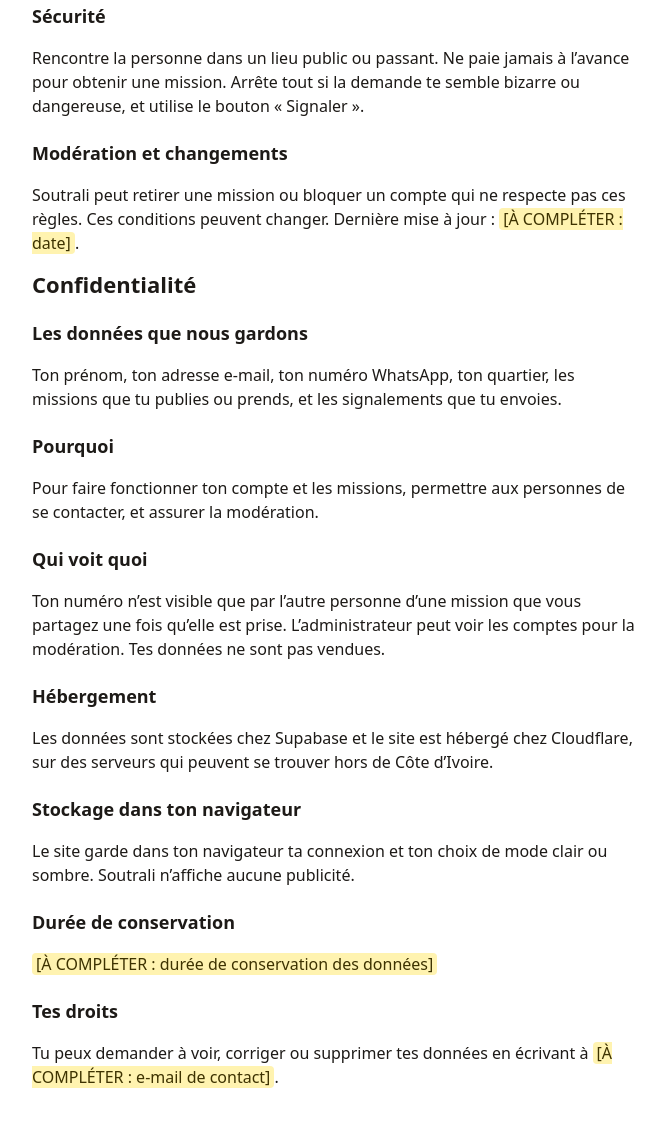
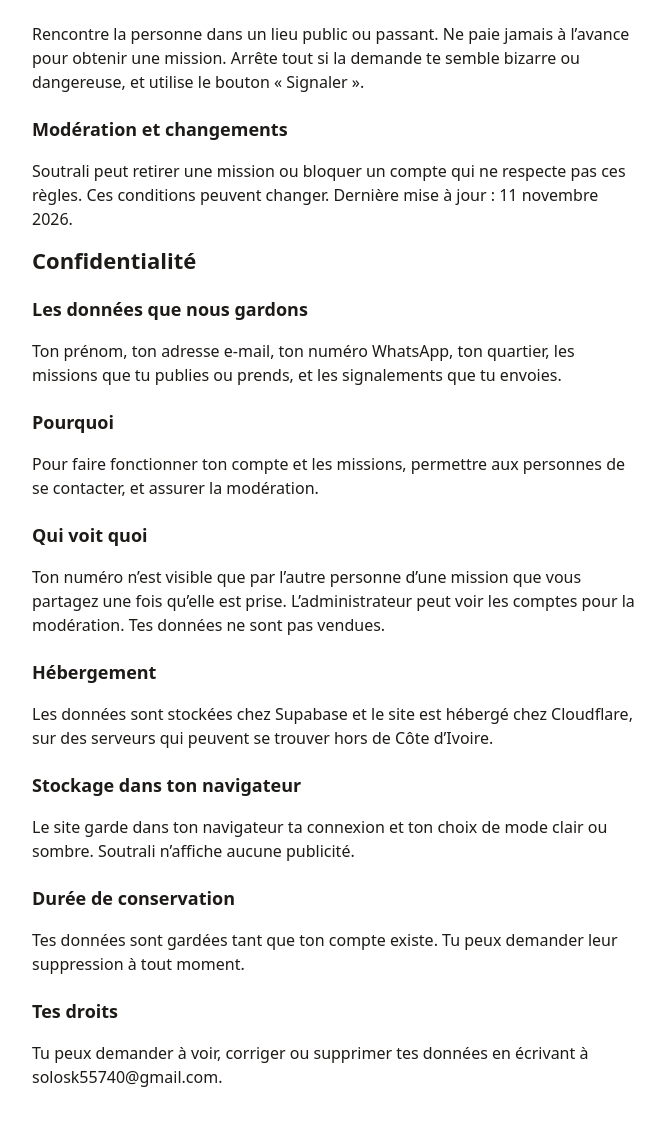
Before and after one commit to Soutralici/SOUTRALI, a plain HTML site: page legal.html in a window 1280 px wide. Shown: the part 896-2022 px from the top of the page, without its empty margins (304-969 px from the left). Drawn offline with Linux system fonts and the light colour scheme.

Commit message:
Update legal.html

```diff
--- a/legal.html
+++ b/legal.html
@@ -14,11 +14,11 @@
 <h1 id="conditions">Conditions d’utilisation</h1>
 <h2>Qui sommes-nous</h2>
 <p>Soutrali est un site de mise en relation entre des personnes qui ont une tâche à faire et des jeunes qui cherchent un petit boulot, à Abidjan.</p>
-<p>Exploitant : <span class="todo">[À COMPLÉTER : nom de l’exploitant]</span>, <span class="todo">[À COMPLÉTER : adresse]</span>. Contact : <span class="todo">[À COMPLÉTER : e-mail de contact]</span>.</p>
+<p>Exploitant : Kamagaté Souleymane, Abobo, Abidjan. Contact : solosk55740@gmail.com.</p>
 <h2>Ce que Soutrali fait et ne fait pas</h2>
 <p>Soutrali met des personnes en relation. Soutrali n’est ni l’employeur ni l’agent des jeunes, et ne garantit ni la qualité du travail ni le paiement. Soutrali ne reçoit ni ne transmet d’argent.</p>
 <h2>Ton compte</h2>
-<p>Donne des informations exactes. Âge minimum : <span class="todo">[À COMPLÉTER : âge minimum]</span>. Garde ton mot de passe secret. Tu es responsable de ce que tu publies.</p>
+<p>Tu dois avoir au moins 18 ans pour t’inscrire. Donne des informations exactes. Garde ton mot de passe secret. Tu es responsable de ce que tu publies.</p>
 <h2>Règles</h2>
 <p>Les missions doivent être légales, sûres et honnêtes. Il est interdit de publier une mission illégale, dangereuse, trompeuse ou choquante, de demander un paiement à l’avance pour donner une mission, et d’insulter ou de harceler quelqu’un.</p>
 <h2>Missions et paiement</h2>
@@ -26,7 +26,7 @@
 <h2>Sécurité</h2>
 <p>Rencontre la personne dans un lieu public ou passant. Ne paie jamais à l’avance pour obtenir une mission. Arrête tout si la demande te semble bizarre ou dangereuse, et utilise le bouton « Signaler ».</p>
 <h2>Modération et changements</h2>
-<p>Soutrali peut retirer une mission ou bloquer un compte qui ne respecte pas ces règles. Ces conditions peuvent changer. Dernière mise à jour : <span class="todo">[À COMPLÉTER : date]</span>.</p>
+<p>Soutrali peut retirer une mission ou bloquer un compte qui ne respecte pas ces règles. Ces conditions peuvent changer. Dernière mise à jour : 11 novembre 2026.</p>
 <h1 id="confidentialite">Confidentialité</h1>
 <h2>Les données que nous gardons</h2>
 <p>Ton prénom, ton adresse e-mail, ton numéro WhatsApp, ton quartier, les missions que tu publies ou prends, et les signalements que tu envoies.</p>
@@ -39,9 +39,9 @@
 <h2>Stockage dans ton navigateur</h2>
 <p>Le site garde dans ton navigateur ta connexion et ton choix de mode clair ou sombre. Soutrali n’affiche aucune publicité.</p>
 <h2>Durée de conservation</h2>
-<p><span class="todo">[À COMPLÉTER : durée de conservation des données]</span></p>
+<p>Tes données sont gardées tant que ton compte existe. Tu peux demander leur suppression à tout moment.</p>
 <h2>Tes droits</h2>
-<p>Tu peux demander à voir, corriger ou supprimer tes données en écrivant à <span class="todo">[À COMPLÉTER : e-mail de contact]</span>.</p>
+<p>Tu peux demander à voir, corriger ou supprimer tes données en écrivant à solosk55740@gmail.com.</p>
 </main>
 </body>
   </html>
```
